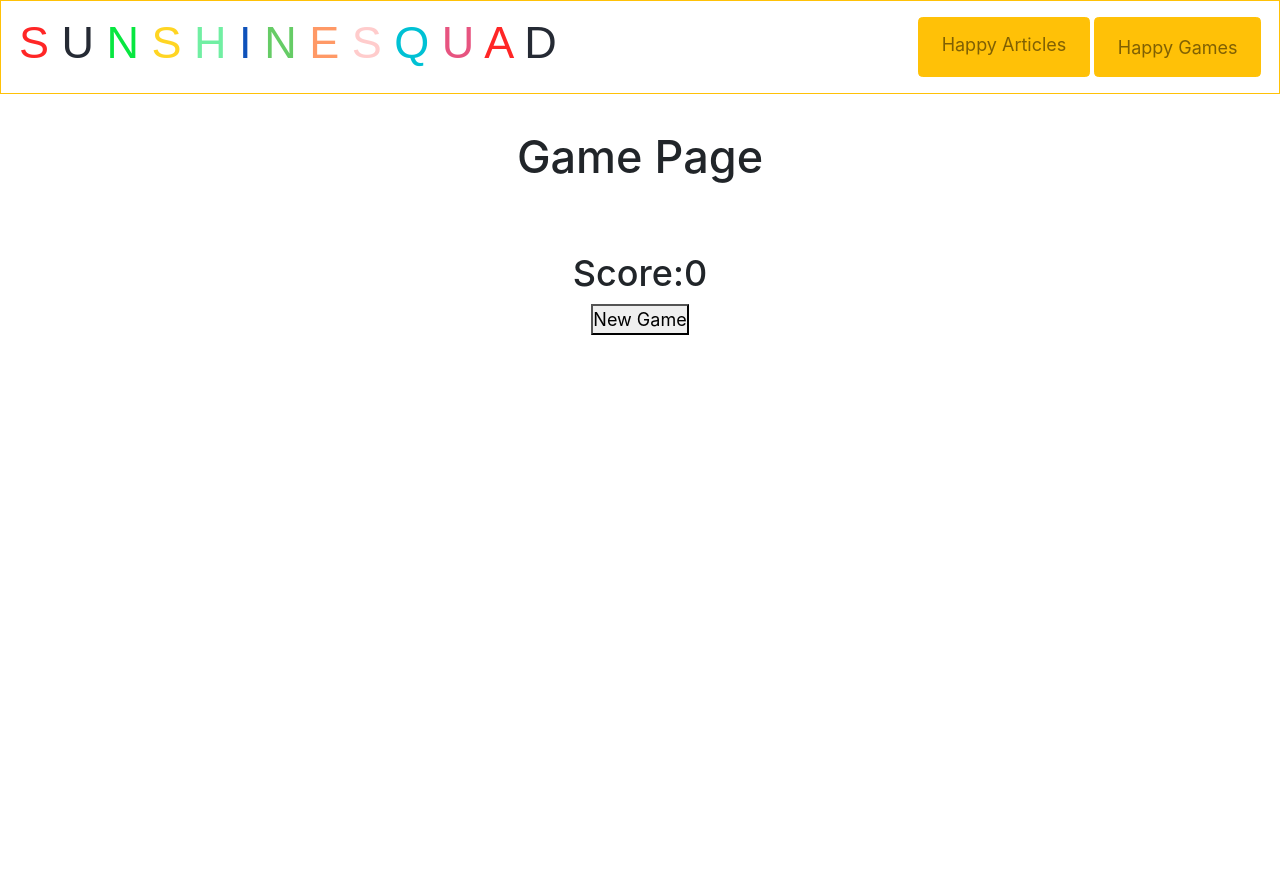
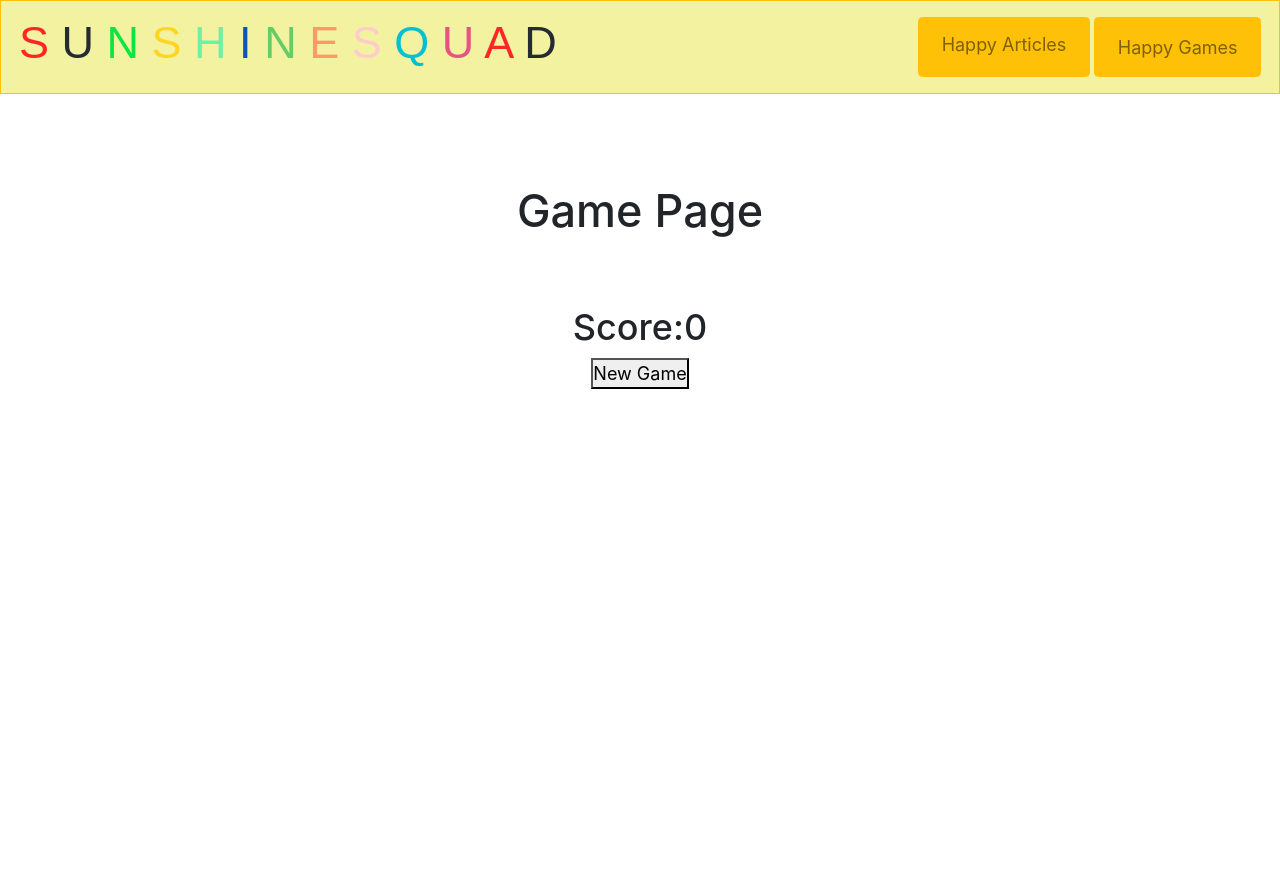
Before and after one commit to raneem-yad/sunshine_squad_hackathon_raneem, a Flask app: page /game in a window 1280 px wide. Shown: the top 893 px of the page. Run offline with Flask 3, Linux system fonts and the light colour scheme; some libraries are stand-ins or nearby versions; some web fonts are replaced.

Commit message:
Refactor CSS styles and update home.html template

```diff
--- a/appmanager/static/css/style.css
+++ b/appmanager/static/css/style.css
@@ -62,14 +62,7 @@ body {
   top: 50%;
   left: 50%;
   transform: translate(-50%, -50%);
-}ay: flex;
-    flex-direction: column;
 }
-
-.main {
-    flex: 1;
-} */
-
 /* Navbar */
 .main-nav {
  background-color: rgb(242, 242, 160);
@@ -78,7 +71,7 @@ body {
 .logo-title {
     font-family: "Darumadrop One", sans-serif;
 }
-/* Game Area */
+
 /* Game table */
 #game-table{
     width:80%;
@@ -129,7 +122,7 @@ table {
   font-size: 0.8rem;
   padding: 30px;
 }
-
+/* Game Area */
 /* Center the game area on the page */
 #game-area {
   display: flex;
@@ -137,7 +130,7 @@ table {
   align-items: center;
   height: 100vh;
   display: block;
-  padding-top: 2rem;
+  padding-top: 5rem;
 }
 
 /* First row */
--- a/appmanager/templates/home.html
+++ b/appmanager/templates/home.html
@@ -14,6 +14,7 @@
 
     <h1>Happy Days</h1>
     <h5>We Have some good news for you</h5>
+
 </div>
 
 
```
Also changed, not shown: 1 other file.
